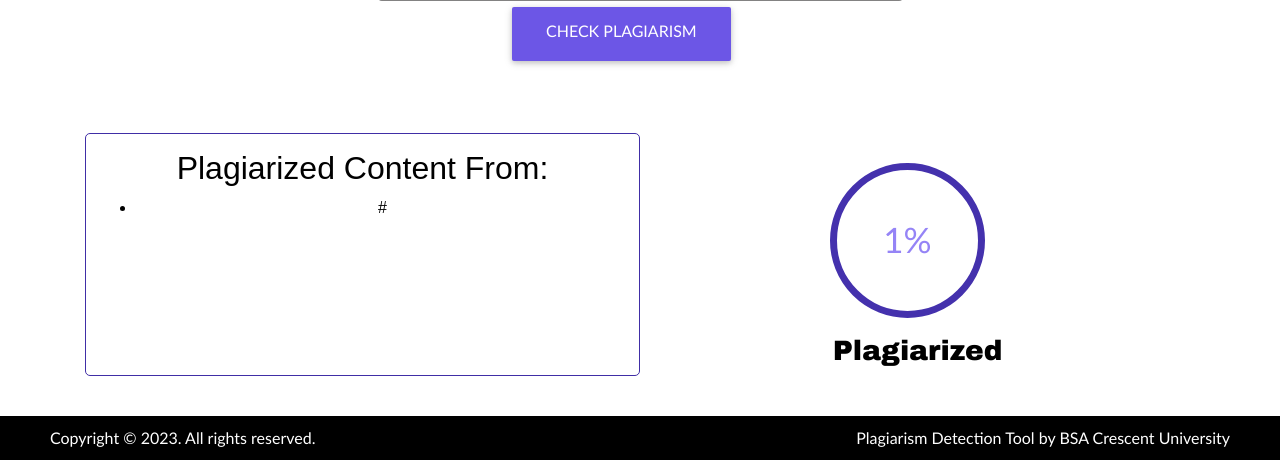
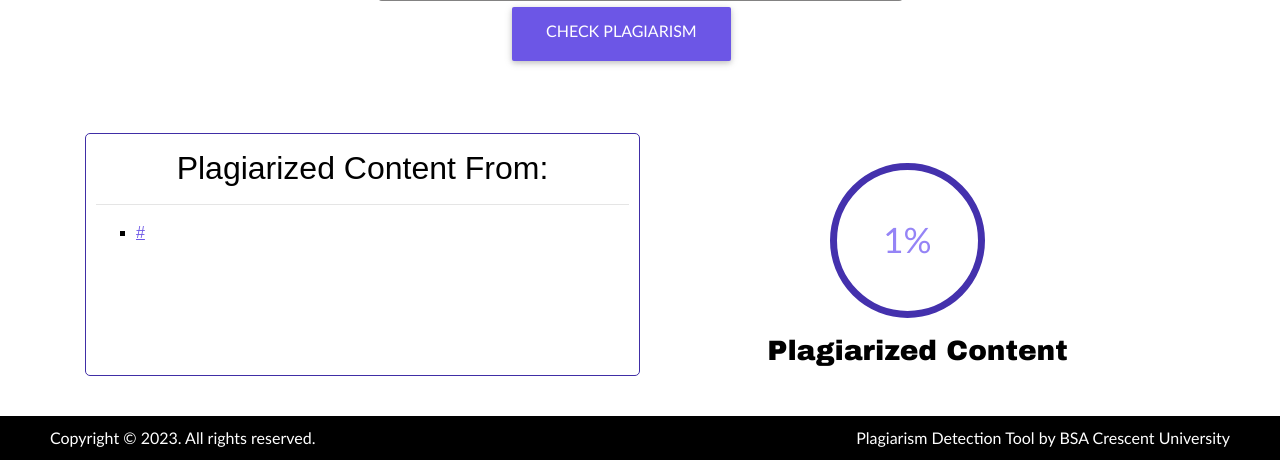
Before and after one commit to Pooja-Venkatesan/plag, a Django app: template plagiarismchecker/templates/pc/index.html in a window 1280 px wide. Shown: the part 1204-1664 px from the top of the page. Run offline with Django 3.2, Linux system fonts and the light colour scheme; the template is opened without the code that fills it: most values are stand-ins (such as "Sample title", 1, 10 or a date in 2020); some libraries are stand-ins or nearby versions; some web fonts are replaced.

Commit message:
Add files via upload

```diff
--- a/plagiarismchecker/algorithm/main.py
+++ b/plagiarismchecker/algorithm/main.py
@@ -66,7 +66,7 @@ def findSimilarity(text):
     prevlink = ''
     for link in output:
         percentage = (output[link]*c[link]*100)/numqueries
-        # percentage = round(percentage, 2)
+        percentage = round(percentage, 2)
         if percentage > 10:
             totalPercent = totalPercent + percentage
             prevlink = link
--- a/plagiarismchecker/algorithm/webSearch.py
+++ b/plagiarismchecker/algorithm/webSearch.py
@@ -4,8 +4,10 @@ from apiclient.discovery import build
 # searchEngine_API = 'AIzaSyAoEYif8sqEYvj1P6vYLw6CGMrQbDMmaq8'
 # searchEngine_API = 'AIzaSyCUYy9AtdMUddiNA0gOcsGPQcE372ytyCw'
 # searchEngine_API = 'AIzaSyAQYLRBBeDQNxADPQtUnApntz78-urWEZI'
-searchEngine_API = 'AIzaSyCAeR7_6TTKzoJmSwmOuHZvKcVg_lhqvCc'
-searchEngine_Id = '758ad3e78879f0e08'
+# searchEngine_API = 'AIzaSyCAeR7_6TTKzoJmSwmOuHZvKcVg_lhqvCc'
+searchEngine_API = 'AIzaSyB-htAtka2OIP-F0NSL7EaCaeRjMH1bhRA'
+searchEngine_Id = '671ed2d46502e4ed2'
+# searchEngine_Id = '758ad3e78879f0e08'
 
 def searchWeb(text, output, c):
     text = text
--- a/plagiarismchecker/templates/pc/index.html
+++ b/plagiarismchecker/templates/pc/index.html
@@ -146,14 +146,15 @@
       <div class="row">
         <div style="background-color: #ffffff; border: 1px solid #402ea6; color: rgb(0, 0, 0); font-family: Arial, Helvetica, sans-serif;" class="col-md-6 result-1">
           <h2 style="font-weight: bolder;">Plagiarized Content From:</h2>
-          <ul class="output-list-1">
+          <hr>
+          <ul class="output-list-1" style="list-style:square; text-align: justify;">
             {% for links in link %}
-              <li>{{ links }}</li>
+              <li><a href="{{ links }}" style="text-decoration:underline; color: #6c56e6;">{{ links }}</a></li>
             {% endfor %}
       </div>
       <div class="col-md-6 result-2" style="text-align: center; align-items: center;">
         <p class="output-per-tot">{{ percent }}%</p>
-        <h3 style="font-family: Arial black, Helvetica, sans-serif;">Plagiarized</h3>
+        <h3 style="font-family: Arial black, Helvetica, sans-serif;">Plagiarized Content</h3>
       </div>
       </div>
     </div>
```
